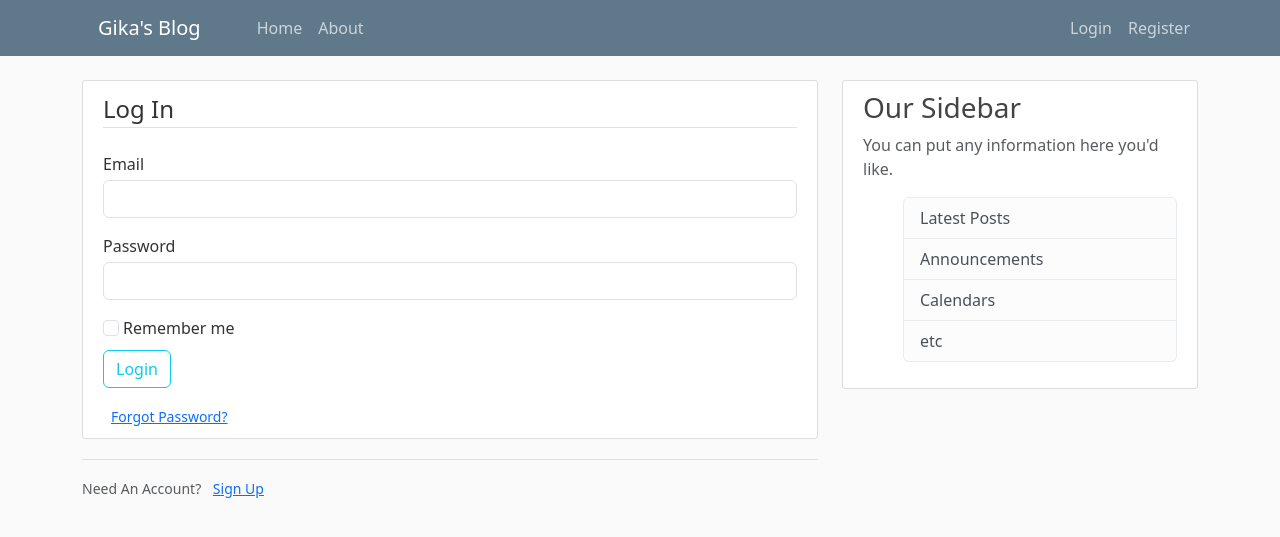
After one commit to gikabyte27/01-WebServer, a Flask app: page /login in a window 1280 px wide. The commit adds this page. Shown: the top 537 px of the page. Run offline with Flask 3, Linux system fonts and the light colour scheme.

Commit message:
Added login and signup page

```diff
--- /dev/null
+++ b/forms.py
@@ -0,0 +1,22 @@
+from flask_wtf import FlaskForm
+from wtforms import StringField, PasswordField, SubmitField, BooleanField
+from wtforms.validators import DataRequired, Length, Email, EqualTo
+
+class RegistrationForm(FlaskForm):
+    username = StringField('Username',
+                           validators=[DataRequired(), Length(min=2, max=20)])
+    email = StringField('Email',
+                        validators = [DataRequired(), Email()])
+    password = PasswordField('Password',
+                             validators = [DataRequired()])
+    confirm_password = PasswordField('Confirm Password',
+                             validators = [DataRequired(), EqualTo('password')])
+    submit = SubmitField('Sign Up')
+
+class LoginForm(FlaskForm):
+    email = StringField('Email',
+                        validators = [DataRequired(), Email()])
+    password = PasswordField('Password',
+                             validators = [DataRequired()])
+    remember = BooleanField('Remember me')
+    submit = SubmitField('Login')
--- /dev/null
+++ b/requirements.txt
@@ -0,0 +1,3 @@
+flask
+flask-wtf
+email-validator
--- a/server.py
+++ b/server.py
@@ -1,6 +1,9 @@
-from flask import Flask, render_template, url_for
+from flask import Flask, render_template, url_for, flash, redirect
+from forms import RegistrationForm, LoginForm
 
 app = Flask(__name__)
+
+app.config['SECRET_KEY'] = '70e956afe792431d60f1ff68ef426194'
 
 posts = [
     {
@@ -26,5 +29,25 @@ def home():
 def about():
     return render_template('about.html', title='About!')
 
+@app.route("/login", methods=['GET','POST'])
+def login():
+    form = LoginForm()
+    if form.validate_on_submit():
+        if form.email.data == 'admin@gika.com' and form.password.data == 'password':
+            flash('You have been logged in!', 'success')
+            return redirect(url_for('home'))
+        else:
+            flash('Login Unsuccesssful. Please check username and password', 'danger')
+    return render_template('login.html', title='Login', form=form)
+
+@app.route("/register", methods=['GET','POST'])
+def register():
+    form = RegistrationForm()
+    if form.validate_on_submit():
+        flash(f'Account created for {form.username.data}!', 'success')
+        return redirect(url_for('home'))
+    return render_template('register.html', title='Register', form=form)
+
+
 if __name__ == '__main__':
     app.run(debug=True)
--- a/templates/layout.html
+++ b/templates/layout.html
@@ -22,13 +22,13 @@
                 </button>
                 <div class="collapse navbar-collapse" id="navbarToggle">
                     <div class="navbar-nav ms-auto">
-                        <a class="nav-item nav-link" href="/">Home</a>
-                        <a class="nav-item nav-link" href="/about">About</a>
+                        <a class="nav-item nav-link" href="{{url_for('home')}}">Home</a>
+                        <a class="nav-item nav-link" href="{{url_for('about')}}">About</a>
                     </div>
                 <!-- Navbar Right Side -->
                     <div class="navbar-nav">
-                        <a class="nav-item nav-link" href="/login">Login</a>
-                        <a class="nav-item nav-link" href="/register">Register</a>
+                        <a class="nav-item nav-link" href="{{url_for('login')}}">Login</a>
+                        <a class="nav-item nav-link" href="{{url_for('register')}}">Register</a>
                     </div>
                 </div>
             </div>
@@ -38,6 +38,15 @@
     <main role="main" class="container">
       <div class="row">
         <div class="col-md-8">
+            {% with messages = get_flashed_messages(with_categories=true) %}
+                {% if messages %}
+                    {% for category, message in messages %}
+                        <div class="alert alert-{{ category }}">
+                            {{ message }}
+                        </div>
+                    {% endfor %}
+                {% endif %}
+            {% endwith %}
           {% block content %}{% endblock %}
         </div>
         <div class="col-md-4">
--- /dev/null
+++ b/templates/login.html
@@ -0,0 +1,56 @@
+{% extends "layout.html" %}
+{% block content %}
+    <div class="content-section">
+        <form method="POST" action="">
+            {{ form.hidden_tag() }}
+            <fieldset class="form-group">
+                <legend class="border-bottom mb-4">Log In</legend>
+
+                <div class="form-group pb-3">
+                    {{ form.email.label(class="form-control-label pb-1") }}
+                    {% if form.email.errors %}
+                        {{ form.email(class="form-control is-invalid") }}
+                        <div class="invalid-feedback">
+                            {% for error in form.email.errors %}
+                                <span> {{ error }} </span>
+                            {% endfor %}
+                        </div>
+                    {% else %}
+                        {{ form.email(class="form-control") }}
+                    {% endif %}
+                </div>
+                <div class="form-group pb-3">
+                    {{ form.password.label(class="form-control-label pb-1") }}
+
+                    {% if form.password.errors %}
+                        {{ form.password(class="form-control is-invalid") }}
+                        <div class="invalid-feedback">
+                            {% for error in form.password.errors %}
+                                <span> {{ error }} </span>
+                            {% endfor %}
+                        </div>
+                    {% else %}
+                        {{ form.password(class="form-control") }}
+                    {% endif %}
+                </div>
+                <div class="form-check d-flex">
+                    {{ form.remember(class="form-check-input ms-1") }}
+                    {{ form.remember.label(class="form-check-label") }}
+
+                </div>
+
+            </fieldset>
+                <div class="form-group pt-2 pb-3">
+                    {{ form.submit(class="btn btn-outline-info") }}
+                </div>
+                <small class="text-muted me-2">
+                    <a href="#">Forgot Password?</a>
+                </small>
+        </form>
+    </div>
+    <div class="border-top pt-3">
+        <small class="text-muted">
+            Need An Account? <a class="me-2" href="{{ url_for('register') }}">Sign Up</a>
+        </small>
+    </div>
+{% endblock content %}
```
Also changed, not shown: templates/register.html (added, +78 -0 lines).
